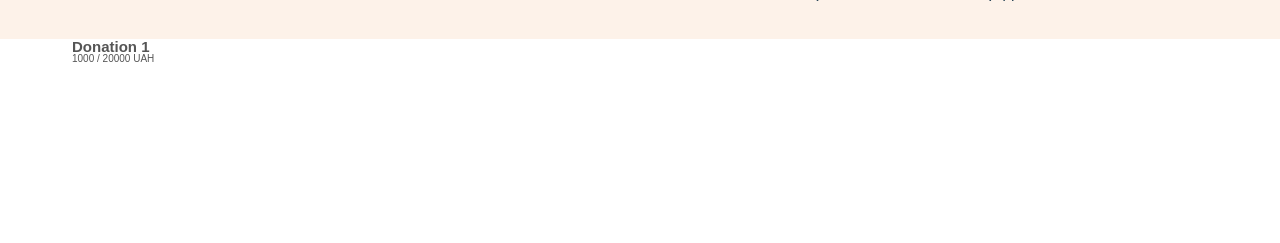
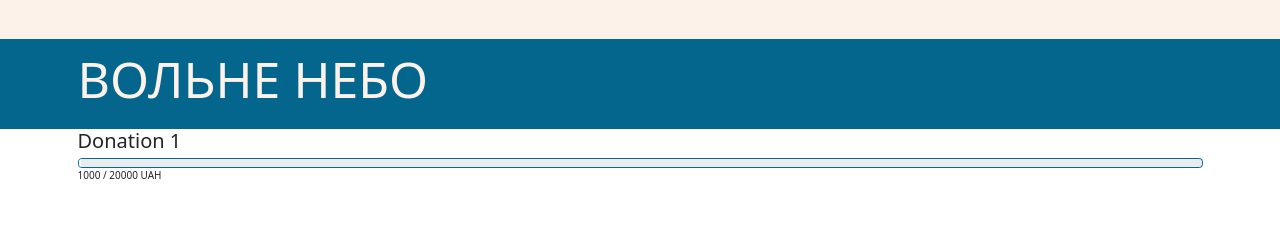
Before and after one commit to alexsenchin/freesky, a Django app: page / in a window 1280 px wide. Shown: the part 57-300 px from the top of the page. Run offline with Django 4.2, Linux system fonts and the light colour scheme; data comes from the database, SQL or seed files in the repository.

Commit message:
04.06.2022-07:29

```diff
--- a/news/models.py
+++ b/news/models.py
@@ -1,3 +1,5 @@
+from ast import Str
+from tokenize import String
 from django.db import models
 
 # Create your models here.
@@ -37,6 +39,8 @@
     required_amount = models.IntegerField()
     created_at = models.DateTimeField(auto_now_add=True)
 
+
+
     class Meta:
         ordering = ('-created_at',)
 
--- a/news/static/news/css/style.css
+++ b/news/static/news/css/style.css
@@ -86,6 +86,7 @@
 /* NAVIGATION */
 /**************************/
 
+
 .main-nav-list {
     list-style: none;
     display: flex;
@@ -121,6 +122,16 @@
     color: #04668C;
 }
 
+.blue-line {
+    width: 100%;
+    height: 9rem;
+    background-color: #04668C;
+    color: #fdf2e9;
+}
+.blue-line-h2 {
+    font-size: 5rem;
+    padding: 1rem 0;
+}
 /**************************/
 /* NEWS */
 /**************************/
@@ -155,3 +166,17 @@
     border-radius: 9px;
     color: #2D4859;
 }
+
+
+/**************************/
+/* DONATIONS */
+/**************************/
+.progress {
+    height: 10rem;
+    border: 1px solid #04668C;
+}
+
+.progress-bar {
+    border: 1px solid;
+
+}
--- a/news/templates/news/base.html
+++ b/news/templates/news/base.html
@@ -6,7 +6,8 @@
     <meta http-equiv="X-UA-Compatible" content="IE=edge">
     <meta name="viewport" content="width=device-width, initial-scale=1.0">
     <link rel="stylesheet" type="text/css" href="{% static 'news/css/style.css' %}" >
-
+    <link href="https://cdn.jsdelivr.net/npm/bootstrap@5.2.0-beta1/dist/css/bootstrap.min.css" rel="stylesheet" integrity="sha384-0evHe/X+R7YkIZDRvuzKMRqM+OrBnVFBL6DOitfPri4tjfHxaWutUpFmBp4vmVor" crossorigin="anonymous">
+    <script src="https://cdn.jsdelivr.net/npm/bootstrap@5.2.0-beta1/dist/js/bootstrap.bundle.min.js" integrity="sha384-pprn3073KE6tl6bjs2QrFaJGz5/SUsLqktiwsUTF55Jfv3qYSDhgCecCxMW52nD2" crossorigin="anonymous"></script>
     <title>  Чисте небо | {% block title %} {% endblock %}</title>
 </head>
 
@@ -25,6 +26,11 @@
       </ul>
     </nav>
 </header>
+<div class='blue-line'>
+  <div class="container">
+    <h2 class='blue-line-h2'>ВОЛЬНЕ НЕБО</h2>
+  </div>
+</div>
 
 
 {% block content %}
--- a/news/templates/news/donations.html
+++ b/news/templates/news/donations.html
@@ -6,10 +6,15 @@
 
 
 {% for donations in all_donations %}
-<div class="container">
-<h2> {{ donations.title }} </h2>
-<p> {{donations.collected_amount}} / {{donations.required_amount}} UAH</p>
-</div>
+
+    <div class="container">
+        <h2> {{ donations.title }} </h2>
+        <div class="progress">
+            <div class="progress-bar" style="width: " role="progressbar" aria-valuenow="{{donations.collected_amount}}" aria-valuemin="0" aria-valuemax={{donations.required_amount}}></div>
+        </div>
+        <p> {{donations.collected_amount}} / {{donations.required_amount}} UAH</p>
+    </div>
+
 {% endfor %}
 
 {% endblock %}
--- a/news/templates/news/news.html
+++ b/news/templates/news/news.html
@@ -9,11 +9,9 @@
 {% for news in all_news %}
 
 <div class="news--block">
-<h2 class="news--header">{{ news.title }}</h2>
+    <h2 class="news--header">{{ news.title }}</h2>
+    <p class="news--intro">{{ news.intro }}</p>
 
-
-<p class="news--intro">{{ news.intro }}</p>
-<button class="btn" href="{{ news.slug }}"><p>Детальнее</p> </button>
 </div>
 
 {% endfor %}
--- a/news/templates/news/projects.html
+++ b/news/templates/news/projects.html
@@ -7,6 +7,7 @@
         {% for project in all_projects %}
             {{ project.title }}
             {{ project.body }}
+
         {% endfor %}
     </div>
 {% endblock %}
```
